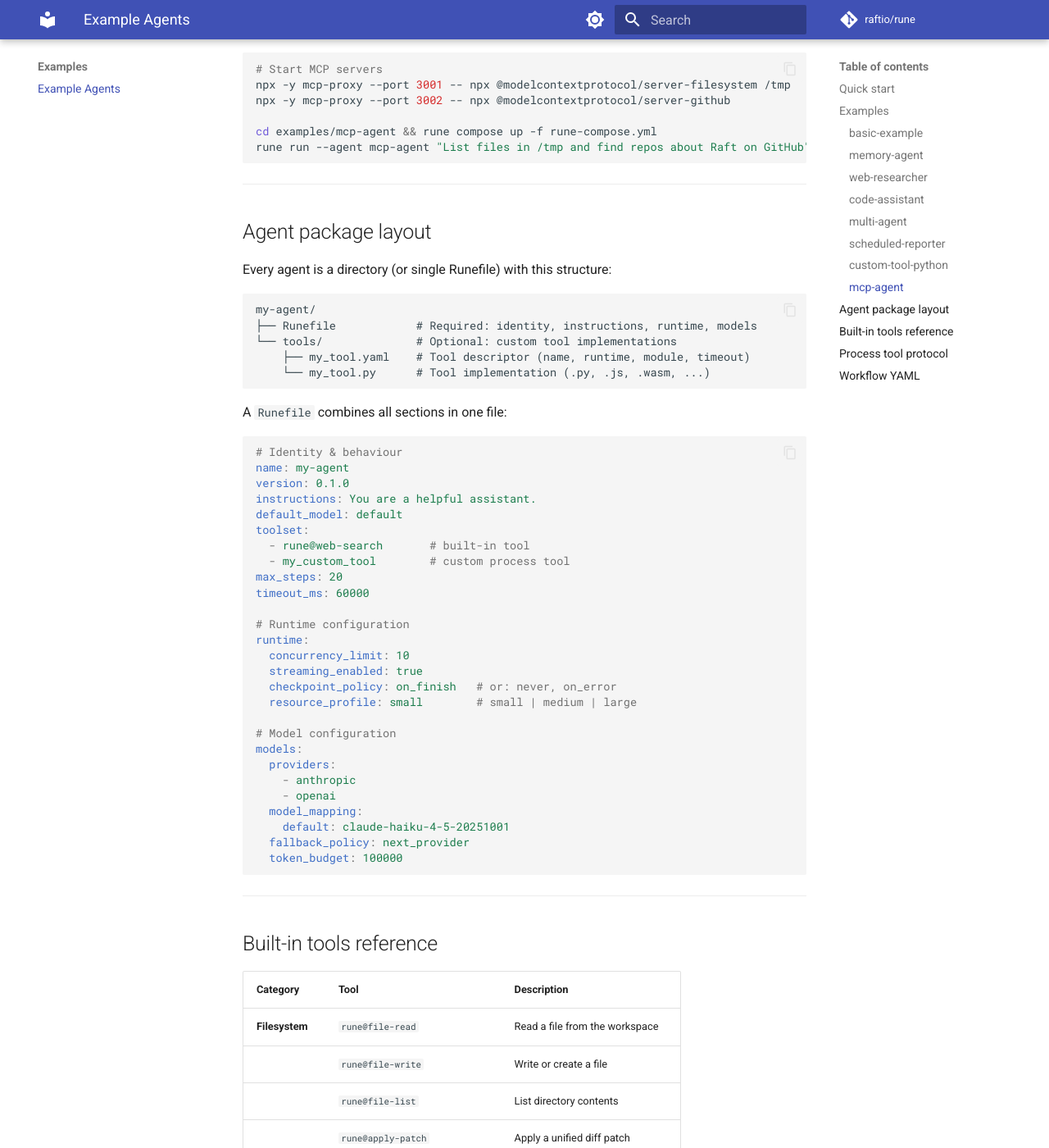
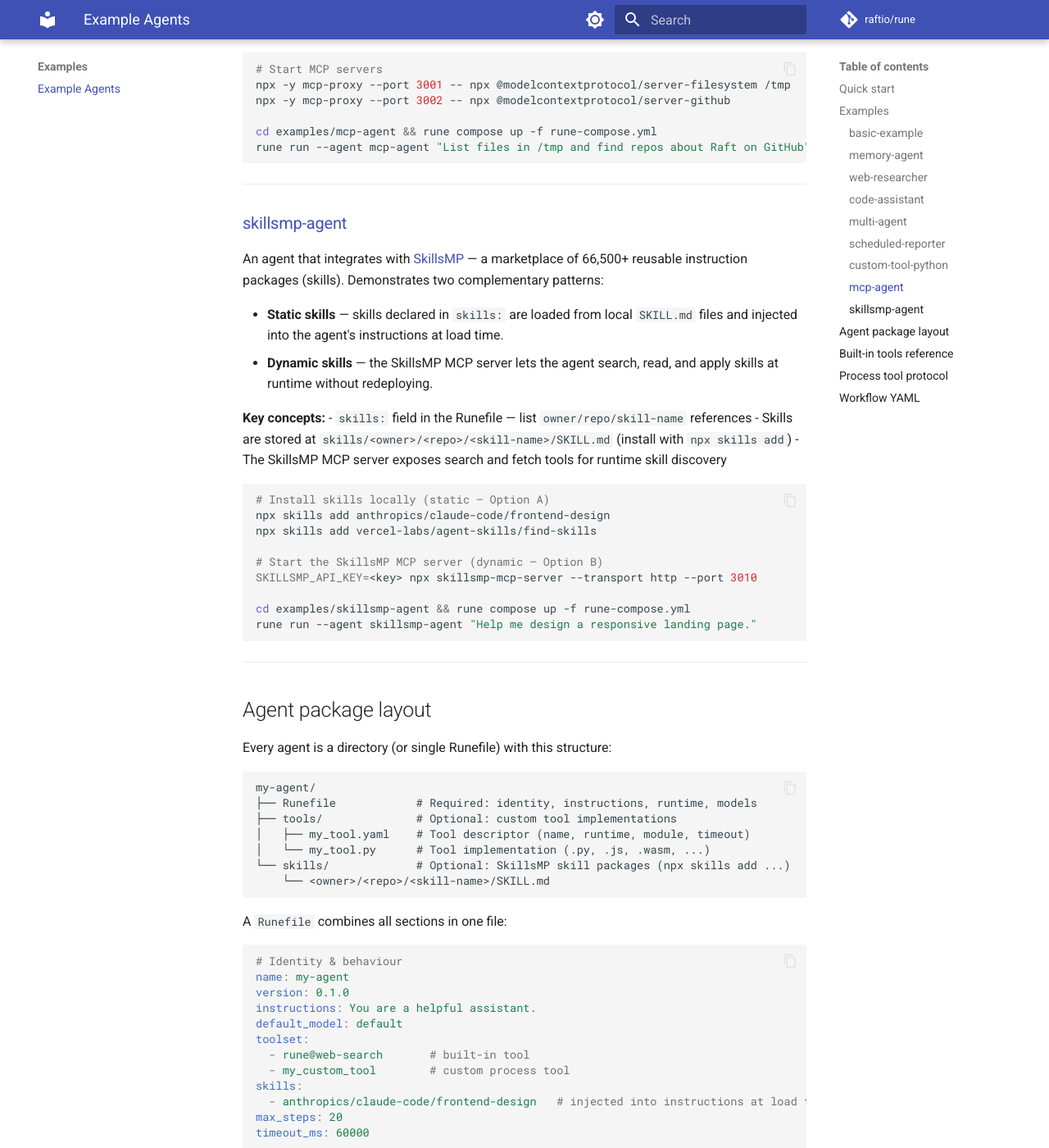
Before and after one commit to raftio/rune, an MkDocs documentation site: the page built from docs/examples/index.md, in a window 1280 px wide and 1400 px high, scrolled down 3413 px. Shown: the whole window at 82% size. Built offline with MkDocs 1.6.1 and Material for MkDocs 9.7.7, drawn with Linux system fonts in a browser that asks for light colours; comment, search, counter and statistics services are not loaded.

Commit message:
refactor

````diff
--- a/docs/examples/index.md
+++ b/docs/examples/index.md
@@ -174,6 +174,32 @@
 
 ---
 
+### [skillsmp-agent](../../examples/skillsmp-agent/)
+
+An agent that integrates with [SkillsMP](https://skillsmp.com) — a marketplace of 66,500+ reusable instruction packages (skills). Demonstrates two complementary patterns:
+
+- **Static skills** — skills declared in `skills:` are loaded from local `SKILL.md` files and injected into the agent's instructions at load time.
+- **Dynamic skills** — the SkillsMP MCP server lets the agent search, read, and apply skills at runtime without redeploying.
+
+**Key concepts:**
+- `skills:` field in the Runefile — list `owner/repo/skill-name` references
+- Skills are stored at `skills/<owner>/<repo>/<skill-name>/SKILL.md` (install with `npx skills add`)
+- The SkillsMP MCP server exposes search and fetch tools for runtime skill discovery
+
+```bash
+# Install skills locally (static — Option A)
+npx skills add anthropics/claude-code/frontend-design
+npx skills add vercel-labs/agent-skills/find-skills
+
+# Start the SkillsMP MCP server (dynamic — Option B)
+SKILLSMP_API_KEY=<key> npx skillsmp-mcp-server --transport http --port 3010
+
+cd examples/skillsmp-agent && rune compose up -f rune-compose.yml
+rune run --agent skillsmp-agent "Help me design a responsive landing page."
+```
+
+---
+
 ## Agent package layout
 
 Every agent is a directory (or single Runefile) with this structure:
@@ -181,9 +207,11 @@
 ```
 my-agent/
 ├── Runefile            # Required: identity, instructions, runtime, models
-└── tools/              # Optional: custom tool implementations
-    ├── my_tool.yaml    # Tool descriptor (name, runtime, module, timeout)
-    └── my_tool.py      # Tool implementation (.py, .js, .wasm, ...)
+├── tools/              # Optional: custom tool implementations
+│   ├── my_tool.yaml    # Tool descriptor (name, runtime, module, timeout)
+│   └── my_tool.py      # Tool implementation (.py, .js, .wasm, ...)
+└── skills/             # Optional: SkillsMP skill packages (npx skills add ...)
+    └── <owner>/<repo>/<skill-name>/SKILL.md
 ```
 
 A `Runefile` combines all sections in one file:
@@ -197,6 +225,8 @@
 toolset:
   - rune@web-search       # built-in tool
   - my_custom_tool        # custom process tool
+skills:
+  - anthropics/claude-code/frontend-design   # injected into instructions at load time
 max_steps: 20
 timeout_ms: 60000
 
````
Also changed, not shown: docs/reference/rulefile.md (+3 -0 lines), docs/spec.md (+3 -0 lines), examples/readme.md (+17 -1 lines), examples/skillsmp-agent/README.md (added, +93 -0 lines).
